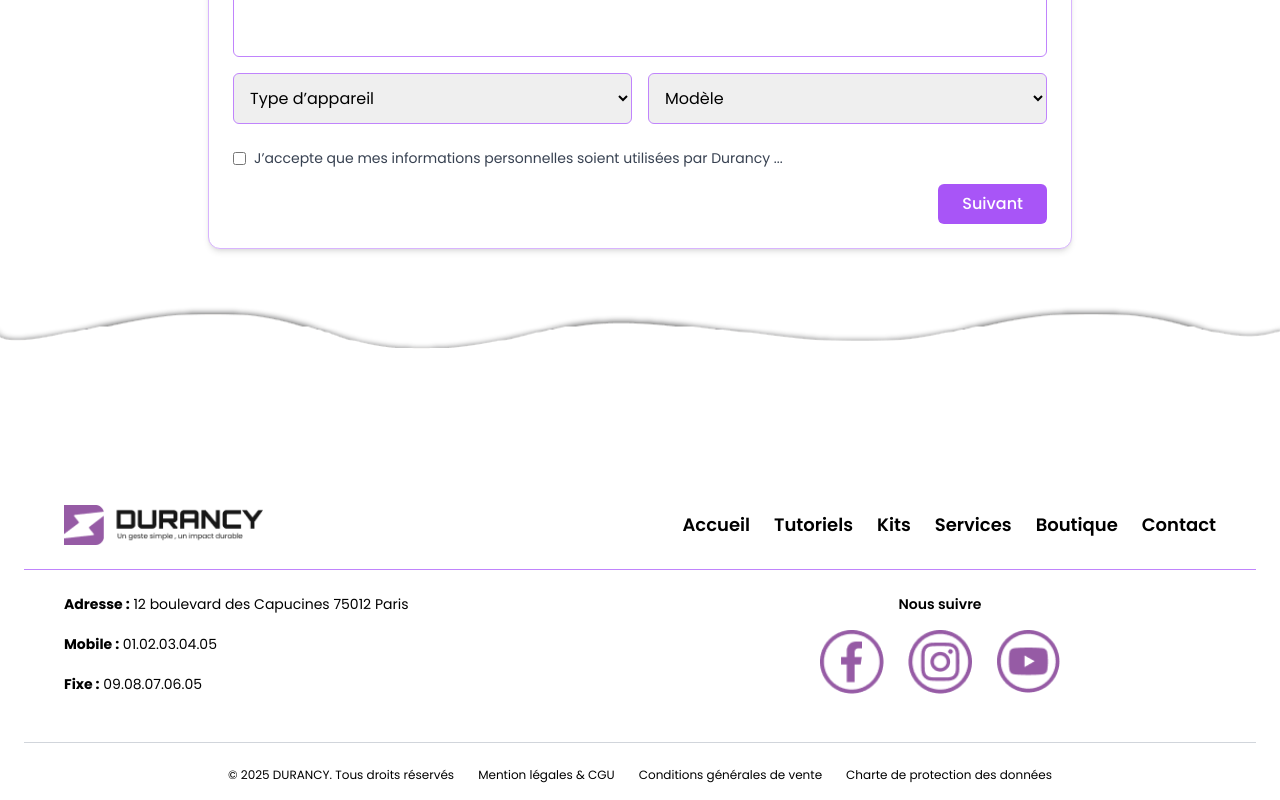
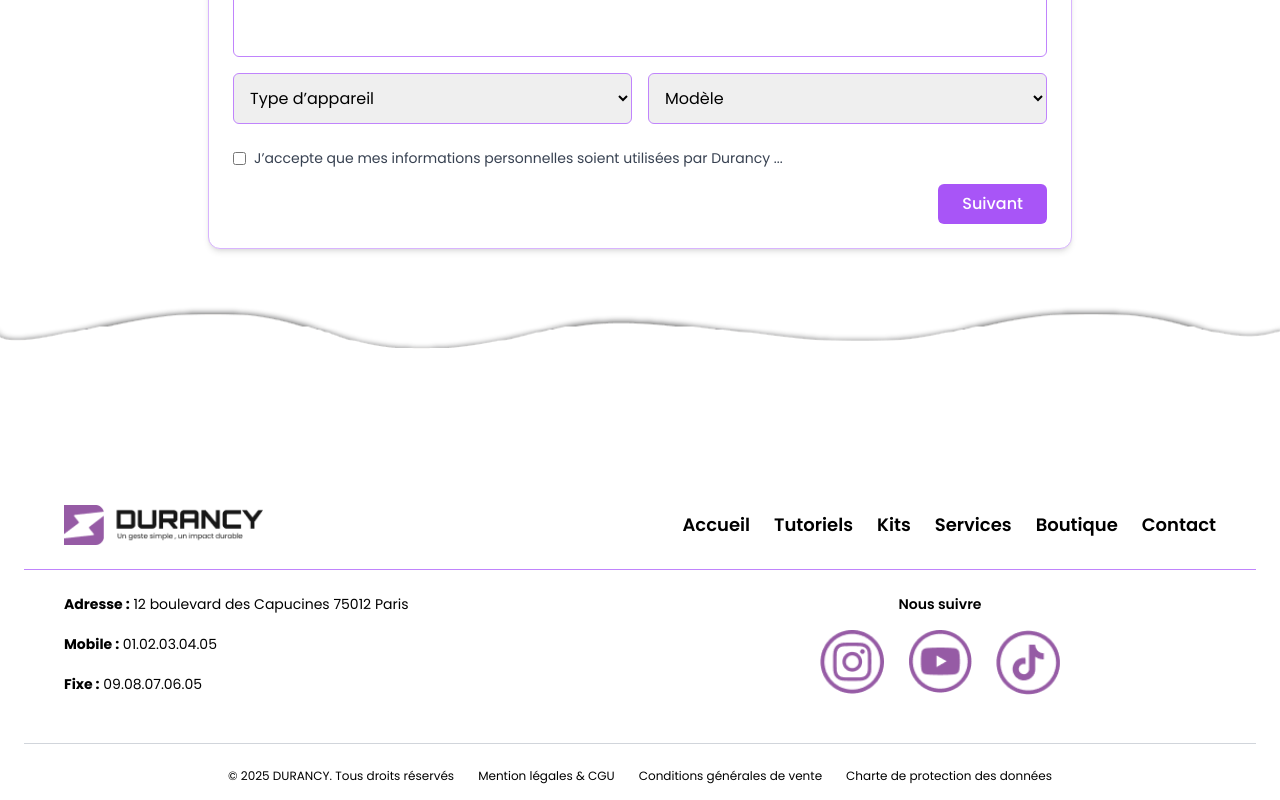
Before and after one commit to EstebanGSP/Durancy, a React (Create React App) app in the folder frontend/: page /rdv in a window 1280 px wide. Shown: the part 542-1342 px from the top of the page. Built offline with nearby package versions, Linux system fonts and the light colour scheme; no server answers; the HTML template or start-up script is replaced by a standard one.

Commit message:
Changements navbar

```diff
--- a/frontend/src/components/common/Footer.jsx
+++ b/frontend/src/components/common/Footer.jsx
@@ -50,18 +50,7 @@ const Footer = () => {
           <p className="font-semibold">Nous suivre</p>
           <div className="flex gap-6">
             <a
-              href="https://www.facebook.com"
-              target="_blank"
-              rel="noopener noreferrer"
-            >
-              <img
-                src="/images/Facebook.png"
-                alt="Facebook"
-                className="w-16 hover:scale-105 transition-transform"
-              />
-            </a>
-            <a
-              href="https://www.instagram.com"
+              href="https://www.instagram.com/durancydiy/"
               target="_blank"
               rel="noopener noreferrer"
             >
@@ -82,6 +71,17 @@ const Footer = () => {
                 className="w-16 hover:scale-105 transition-transform"
               />
             </a>
+            <a
+              href="https://www.tiktok.com/@durancy.officiel"
+              target="_blank"
+              rel="noopener noreferrer"
+            >
+              <img
+                src="/images/tiktok.png"
+                alt="Tiktok"
+                className="w-16 hover:scale-105 transition-transform"
+              />
+            </a>
           </div>
         </div>
       </div>
--- a/frontend/src/components/common/Header.jsx
+++ b/frontend/src/components/common/Header.jsx
@@ -28,7 +28,7 @@ const Header = () => {
       >
       <div className="max-w-7xl mx-auto flex items-center justify-between px-6 py-4">
         {!isScrolled && (
-          <div className="flex items-center">
+          <div className="flex items-center absolute tl-5">
             <Link to="/">
               <img
                 src="/images/logo-durancy.png"
@@ -68,17 +68,17 @@ const Header = () => {
           </Link>
         </nav>
 
-        {/* Menu burger mobile */}
+        {/* Panier visible toujours */}
+        <Link to="/panier" className="opacity-0 md:opacity-100 text-black hover:text-purple-600 relative ml-4">
+          <ShoppingCart size={24} />
+        </Link>
+
+               {/* Menu burger mobile */}
         <div className="md:hidden flex items-center gap-4">
           <button onClick={toggleMenu} className="text-black">
             {menuOpen ? <X size={28} /> : <Menu size={28} />}
           </button>
         </div>
-
-        {/* Panier visible toujours */}
-        <Link to="/panier" className="text-black hover:text-purple-600 relative ml-4">
-          <ShoppingCart size={24} />
-        </Link>
       </div>
 
       {/* Menu mobile déroulant */}
--- a/frontend/src/components/home/PopularKits.jsx
+++ b/frontend/src/components/home/PopularKits.jsx
@@ -33,7 +33,7 @@ const PopularKits = () => {
               className="bg-white rounded-xl shadow-2xl hover:shadow-[0px_0px_25px_rgba(0,0,0,0.15)] transition-all duration-300 overflow-hidden flex flex-col"
             >
               <img
-                src={kit.image}
+                src={`${process.env.REACT_APP_API_URL}/${kit.image}`}
                 alt={kit.name}
                 className="h-40 w-full object-contain p-4"
               />
--- a/frontend/src/components/kits/KitCard.jsx
+++ b/frontend/src/components/kits/KitCard.jsx
@@ -30,7 +30,7 @@ const KitCard = ({ kit }) => {
         <div className="w-full h-40 bg-gray-200 rounded">
           {kit.image && (
             <img
-              src={kit.image}
+              src={`${process.env.REACT_APP_API_URL}/${kit.image}`}
               alt={kit.name}
               className="w-full h-40 object-contain rounded"
             />
```
Also changed, not shown: frontend/public/images/tiktok.png (added).
